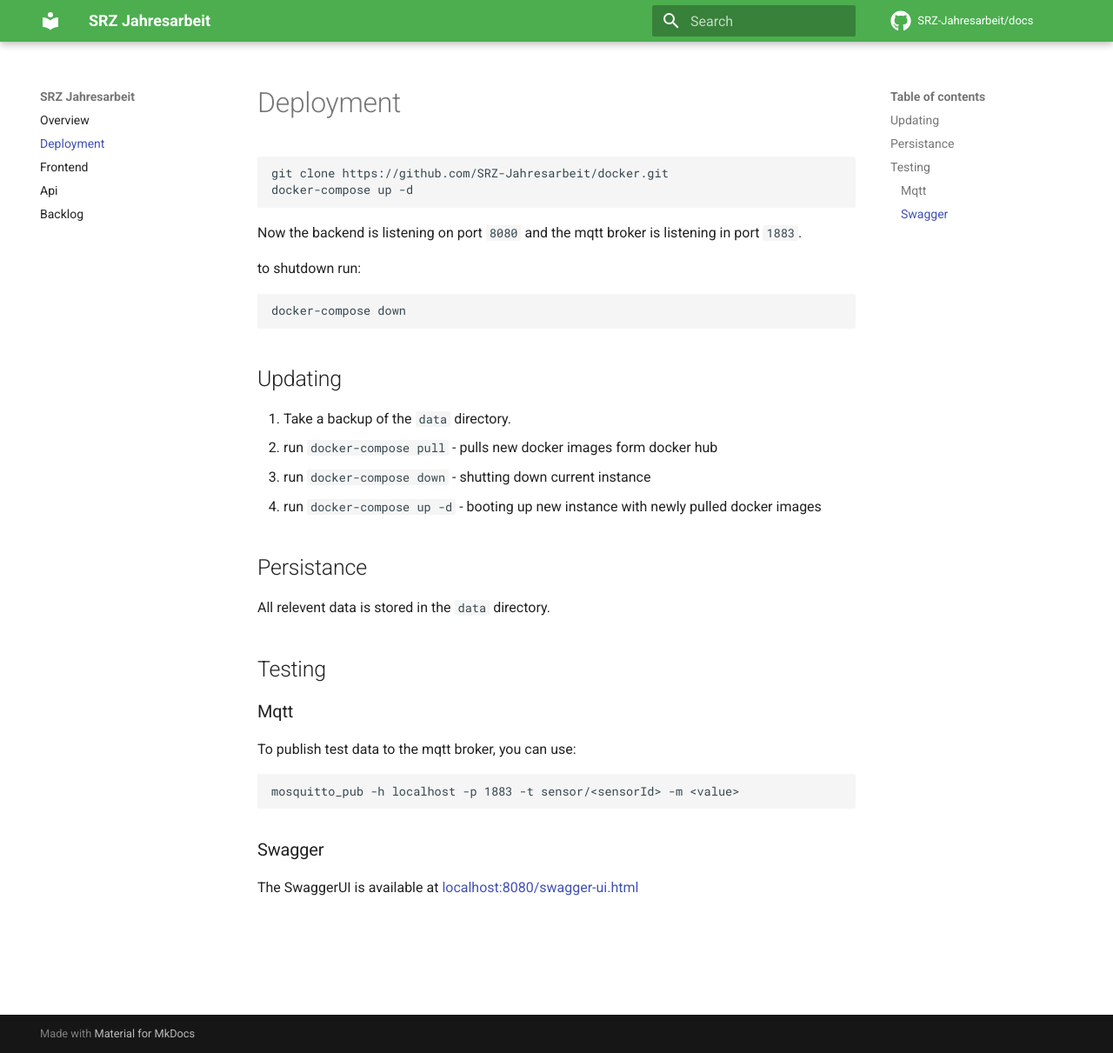
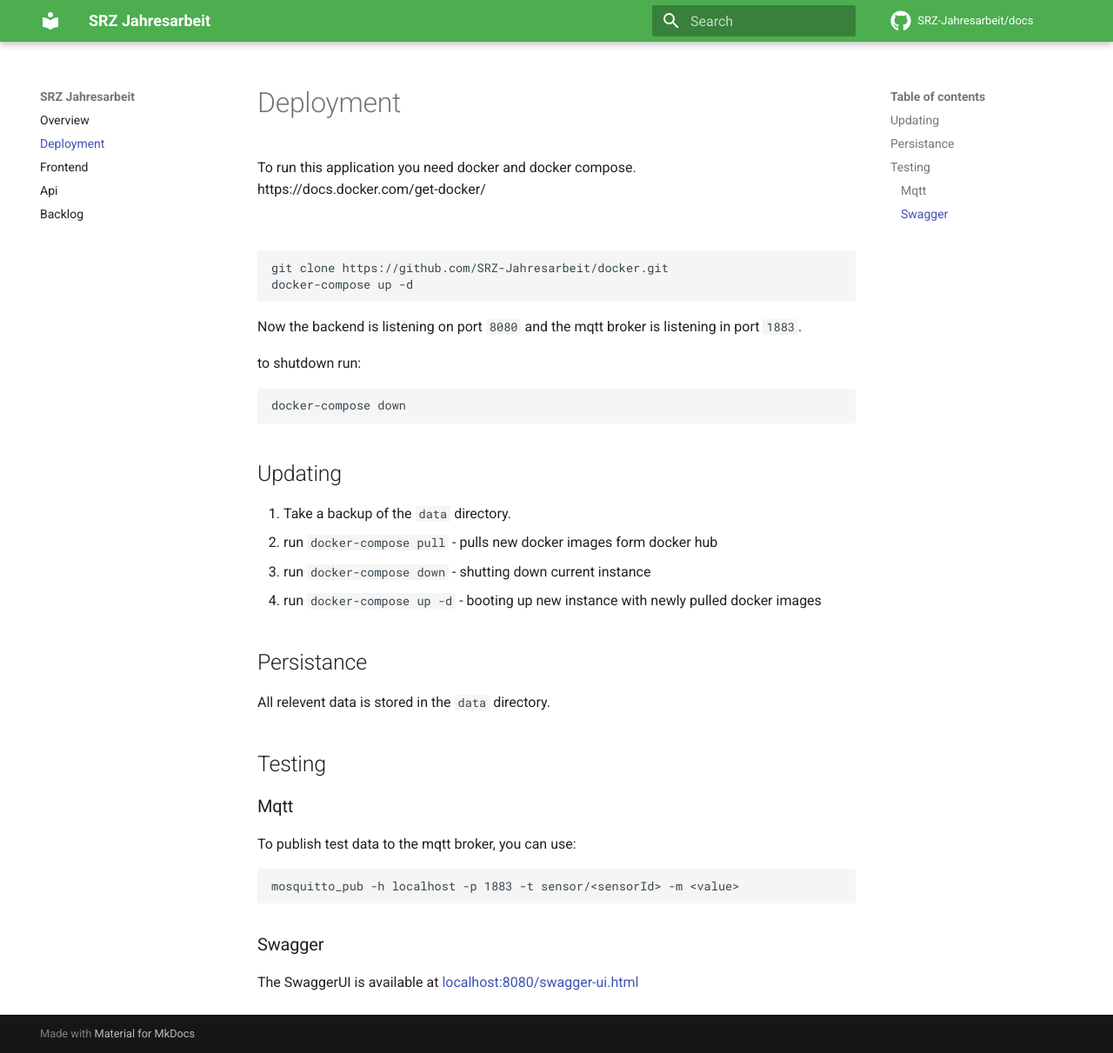
Before and after one commit to SRZ-Jahresarbeit/docs, an MkDocs documentation site: the page built from docs/deployment.md, in a window 1280 px wide and 1211 px high. Shown: the whole window at 87% size. Built offline with MkDocs 1.6.1 and Material for MkDocs 9.7.7, drawn with Linux system fonts in a browser that asks for light colours; comment, search, counter and statistics services are not loaded.

Commit message:
Update deployment.md

````diff
--- a/docs/deployment.md
+++ b/docs/deployment.md
@@ -1,3 +1,9 @@
+To run this application you need docker and docker compose.
+<br>
+https://docs.docker.com/get-docker/
+
+<br>
+
 ```
 git clone https://github.com/SRZ-Jahresarbeit/docker.git
 docker-compose up -d
````
